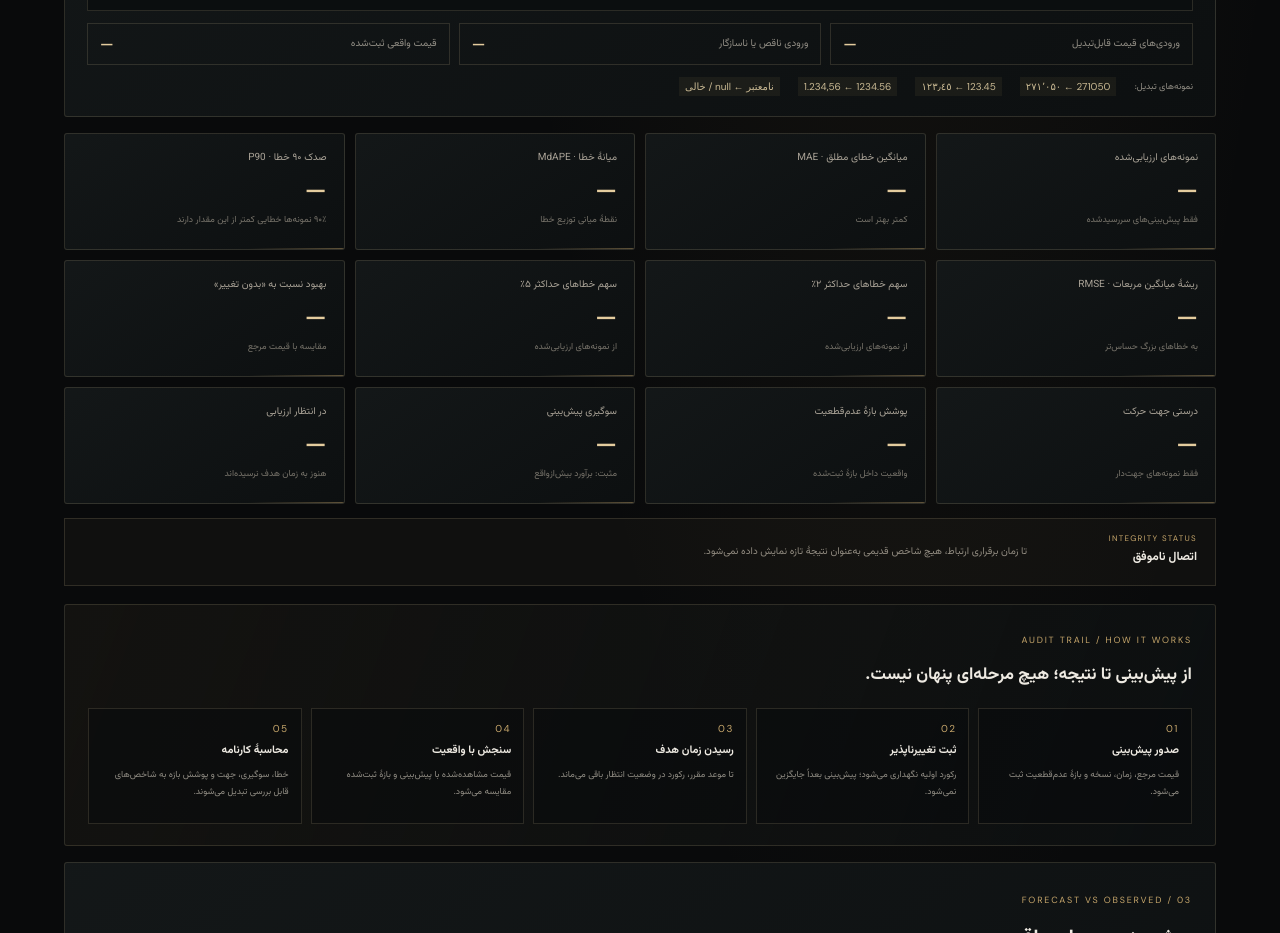
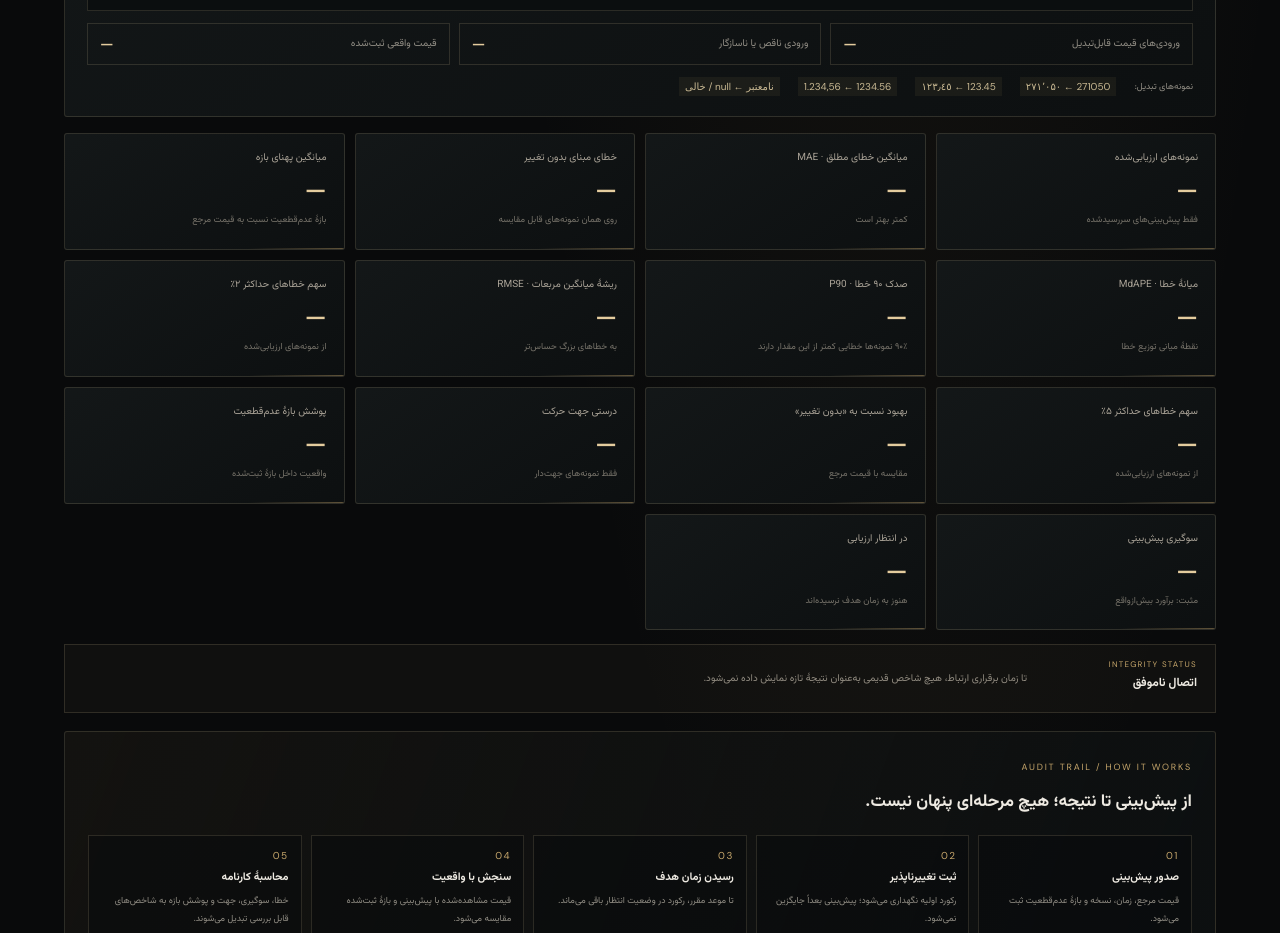
Before and after one commit to Amir-Studio/History, a plain HTML site: page forecasts/index.html in a window 1280 px wide. Shown: the part 1100-2033 px from the top of the page. Drawn offline with Linux system fonts and the light colour scheme; no server answers.

Commit message:
Add baseline error and uncertainty width indicators

```diff
--- a/forecasts/index.html
+++ b/forecasts/index.html
@@ -63,6 +63,8 @@
 <section class="stats-grid" aria-live="polite">
 <article class="stat panel"><span>نمونه‌های ارزیابی‌شده</span><strong id="samples">—</strong><small>فقط پیش‌بینی‌های سررسیدشده</small></article>
 <article class="stat panel"><span>میانگین خطای مطلق · MAE</span><strong id="mae">—</strong><small>کمتر بهتر است</small></article>
+<article class="stat panel"><span>خطای مبنای بدون تغییر</span><strong id="baseMae">—</strong><small>روی همان نمونه‌های قابل مقایسه</small></article>
+<article class="stat panel"><span>میانگین پهنای بازه</span><strong id="rangeWidth">—</strong><small>بازهٔ عدم‌قطعیت نسبت به قیمت مرجع</small></article>
 <article class="stat panel"><span>میانهٔ خطا · MdAPE</span><strong id="medianError">—</strong><small>نقطهٔ میانی توزیع خطا</small></article>
 <article class="stat panel"><span>صدک ۹۰ خطا · P90</span><strong id="p90Error">—</strong><small>۹۰٪ نمونه‌ها خطایی کمتر از این مقدار دارند</small></article>
 <article class="stat panel"><span>ریشهٔ میانگین مربعات · RMSE</span><strong id="rmse">—</strong><small>به خطاهای بزرگ حساس‌تر</small></article>
```
